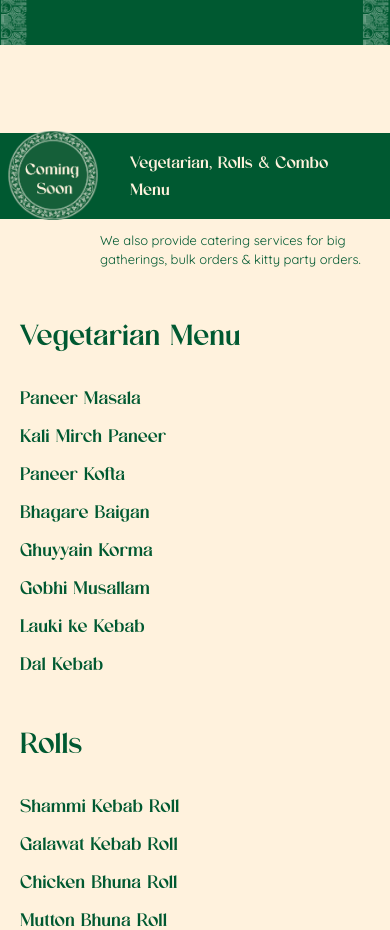
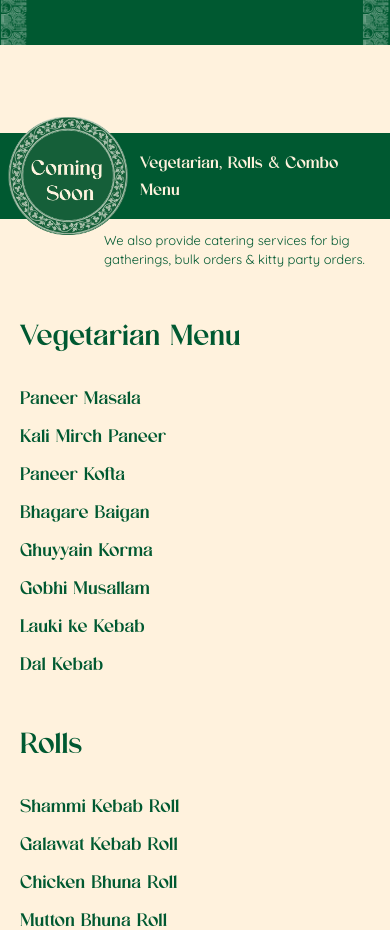
Before and after one commit to IUSDS/firdaus_awadhi_kitchen, a React app: page /menu in a window 390 px wide. Shown: the part 4720-5650 px from the top of the page. Built offline with nearby package versions, Linux system fonts and the light colour scheme; no server answers; the HTML template or start-up script is replaced by a standard one.

Commit message:
deploy-fix-8

```diff
--- a/src/components/Menu/comingSoonSection.jsx
+++ b/src/components/Menu/comingSoonSection.jsx
@@ -35,8 +35,8 @@ export default function ComingSoonSection() {
                 <img
                   src={comingSoonIMG}
                   alt="Coming Soon"
-                  className="h-[clamp(90px,14vw,200px)] w-[clamp(90px,14vw,200px)] object-contain"
-                  draggable="false"
+                  className="h-[clamp(120px,14vw,200px)] w-[clamp(120px,14vw,200px)] object-contain"
+                  draggable="true"
                   data-aos="zoom-in"  data-aos-duration="900"
                 />
             </div>
@@ -45,7 +45,7 @@ export default function ComingSoonSection() {
             <div className="relative min-h-[58px] sm:min-h-[70px]" data-aos="fade-in"  data-aos-duration="900">
               <h2
                 className="font-porsha text-[clamp(18px,2.2vw,28px)] -wide text-[#FFF2DD] py-4"
-                style={{ paddingLeft: "clamp(110px,17vw,230px)" }}
+                style={{ paddingLeft: "clamp(120px,17vw,230px)" }}
               >
                 Vegetarian, Rolls &amp; Combo Menu
               </h2>
@@ -55,7 +55,7 @@ export default function ComingSoonSection() {
       </div>
 
       {/* Small description under the banner */}
-      <p className="mx-auto max-w-7xl pl-25 sm:pl-30 md:pl-50 lg:pl-70 xl:pl-80 mt-3 text-[13px] sm:text-sm md:text-base font-quicksand text-[#005931]" data-aos="fade-in"  data-aos-duration="900">
+      <p className="mx-auto max-w-7xl pl-26 sm:pl-30 md:pl-50 lg:pl-70 xl:pl-80 mt-3 text-[13px] sm:text-sm md:text-base font-quicksand text-[#005931]" data-aos="fade-in"  data-aos-duration="900">
         We also provide catering services for big gatherings, bulk orders &amp; kitty party orders.
       </p>
 
```
